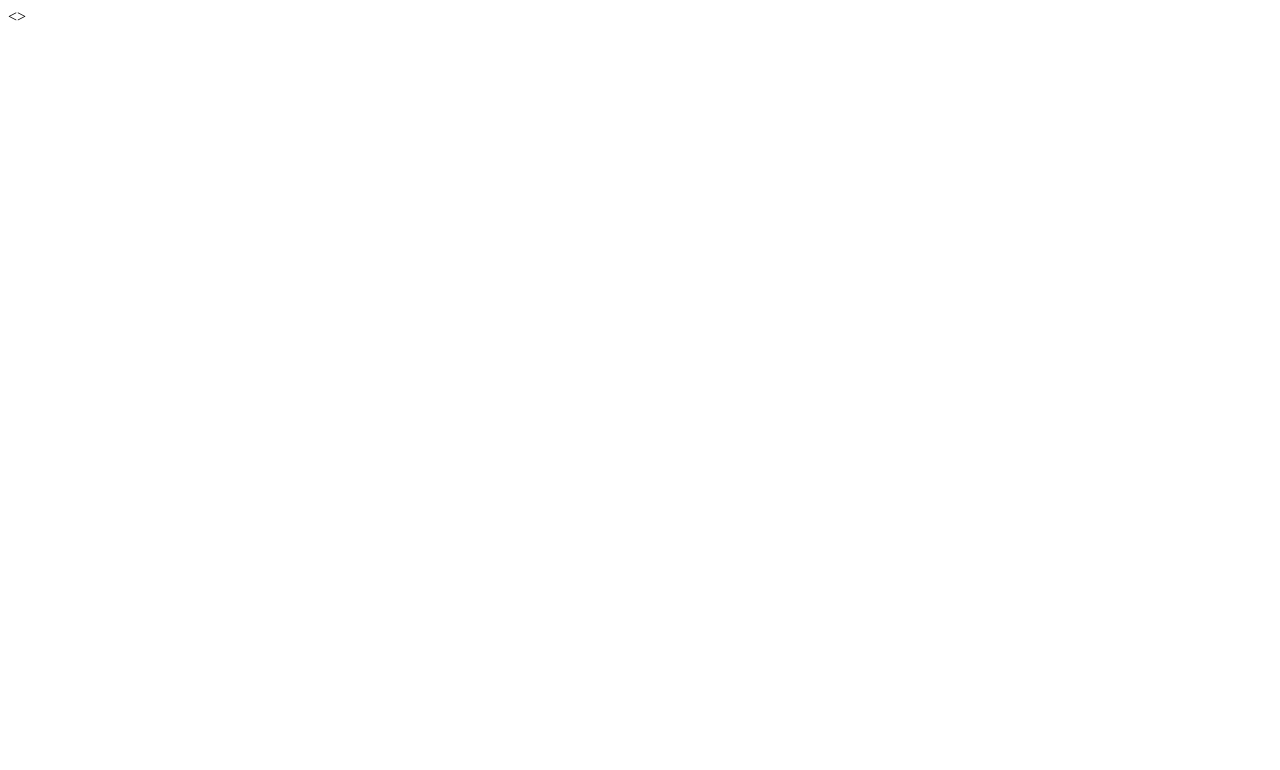
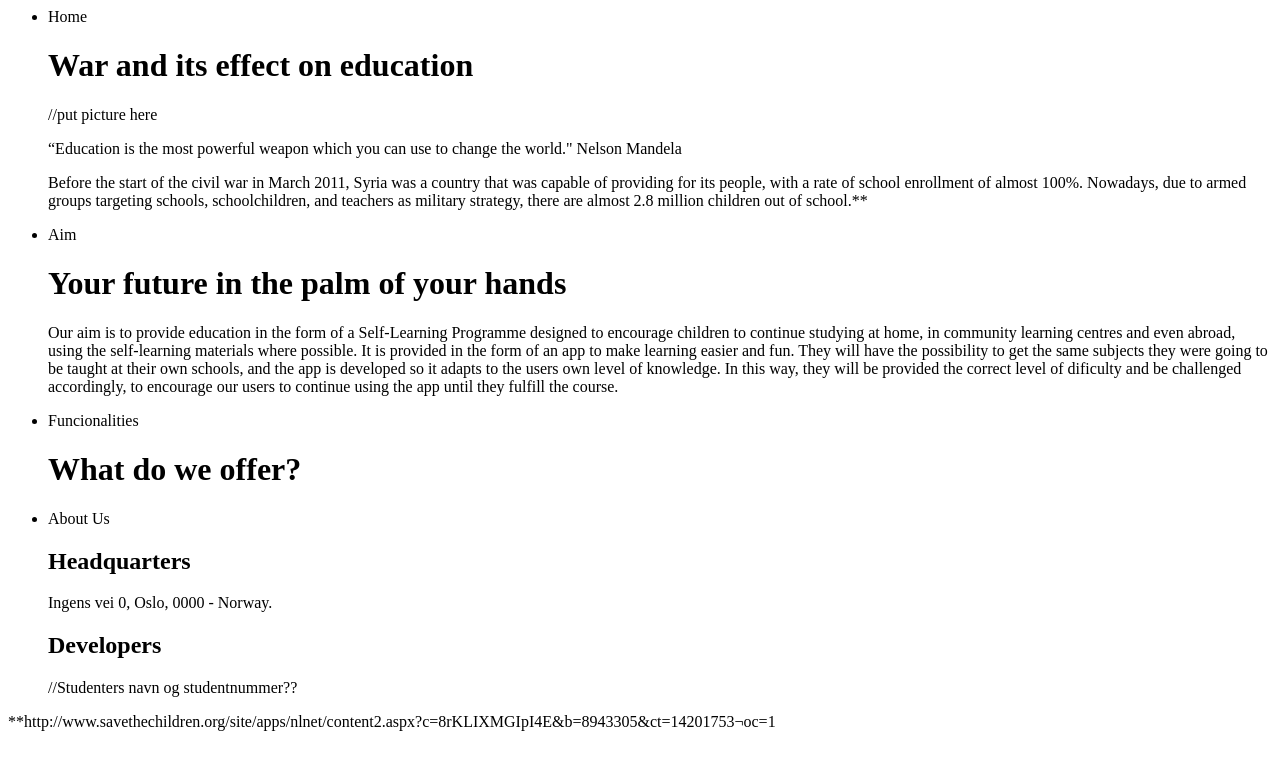
Before and after one commit to Marcusgull/MMOSCG, a plain HTML site: page MMOSCG.html in a window 1280 px wide. Drawn offline with Linux system fonts and the light colour scheme.

Commit message:
MMOSCG.html

```diff
--- a/MMOSCG.html
+++ b/MMOSCG.html
@@ -1,9 +1,37 @@
-<!DOCTYPE html>
 <html>
-    <head>
-		<>
-    </head>
-    <body>
+<head>
+    <title> WebSchool</title>
+</head>
+<body>
+    <ul>
+        <li>Home</li>
+            <h1> War and its effect on education </h1>
 
-    </body>
+            //put picture here
+
+            <p>“Education is the most powerful weapon which you can use to change the world." Nelson Mandela</p>
+
+            <p> Before the start of the civil war in March 2011, Syria was a country that was capable of providing for its people, with a rate of school enrollment of almost 100%. Nowadays, due to armed groups targeting schools, schoolchildren, and teachers as military strategy, there are almost 2.8 million children out of school.** </p>
+
+        <li>Aim</li>
+            <h1> Your future in the palm of your hands </h1>
+
+             <p> Our aim is to provide education in the form of a Self-Learning Programme designed to encourage children to continue studying at home, in community learning centres and even abroad, using the self-learning materials where possible. It is provided in the form of an app to make learning easier and fun. They will have the possibility to get the same subjects they were going to be taught at their own schools, and the app is developed so it adapts to the users own level of knowledge. In this way, they will be provided the correct level of dificulty and be challenged accordingly, to encourage our users to continue using the app until they fulfill the course.
+
+
+        <li>Funcionalities</li>
+            <h1> What do we offer? </h1>
+
+
+        <li>About Us</li>
+            <h2>Headquarters</h2>
+                Ingens vei 0, Oslo, 0000 - Norway.
+
+            <h2> Developers </h2>
+
+            //Studenters navn og studentnummer??
+    </ul>
+
+    <footer>**http://www.savethechildren.org/site/apps/nlnet/content2.aspx?c=8rKLIXMGIpI4E&b=8943305&ct=14201753&notoc=1</footer>
+</body>
 </html>
```
Also changed, not shown: 1 other file.
